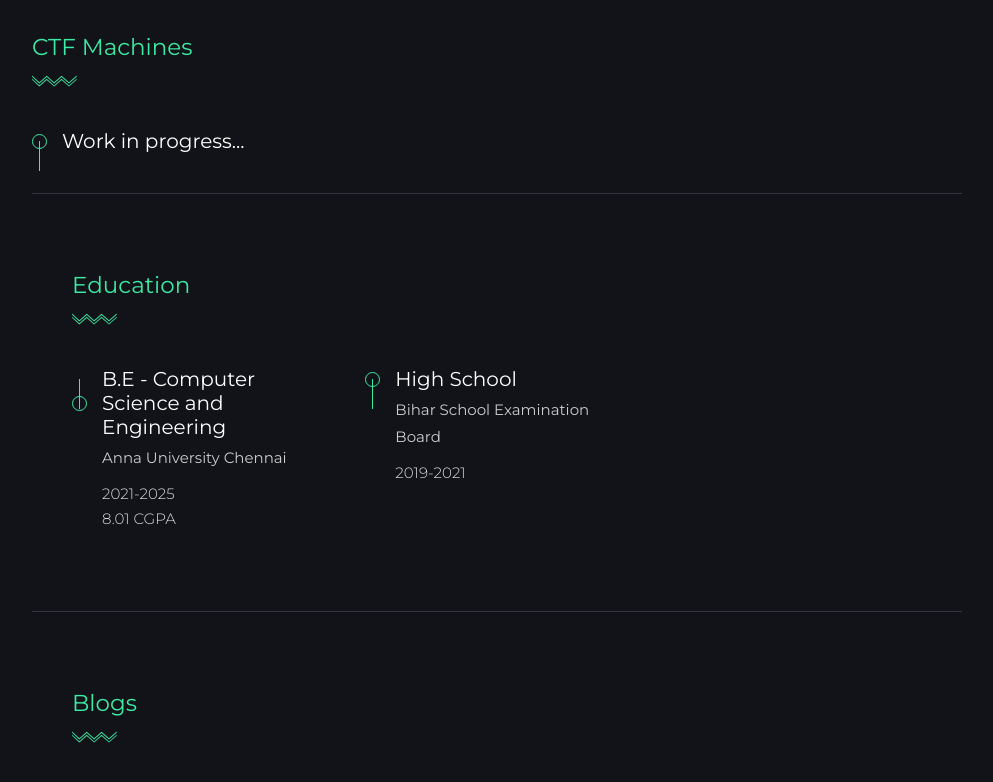
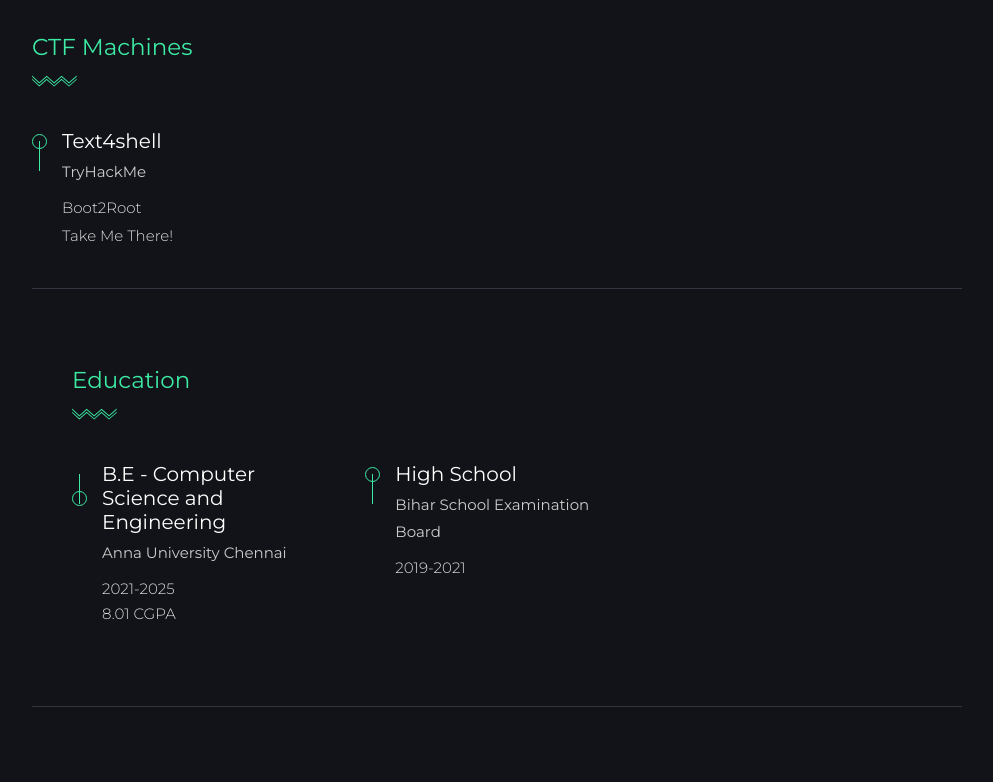
Before and after one commit to vickyaryan7/vickyaryan7.github.io, a plain HTML site: page index.html in a window 1280 px wide. Shown: the part 4740-5522 px from the top of the page, without its empty margins (278-1271 px from the left). Drawn offline with nearby package versions, Linux system fonts and the light colour scheme.

Commit message:
box is added

```diff
--- a/index.html
+++ b/index.html
@@ -488,10 +488,12 @@
                </div>
                <div class="col-lg-4 col-md-6 col-sm-6">
                   <div class="education-single">
-                     <h4 class="course-name">Work in progress...
+                     <h4 class="course-name">Text4shell
                      </h4>
-                     <p class="institute"></p>
-                     <p class="mute-text"></p>
+                     <p class="institute">TryHackMe</p>
+                     <p class="mute-text">Boot2Root</p>
+                     <h6 class="mute-text"><a href="https://tryhackme.com/jr/text4shell" target=_blank
+                        class="mute-text">Take Me There!</a></h6>
                      <p class="mute-text"></p>
                   </div>
                </div>
```
